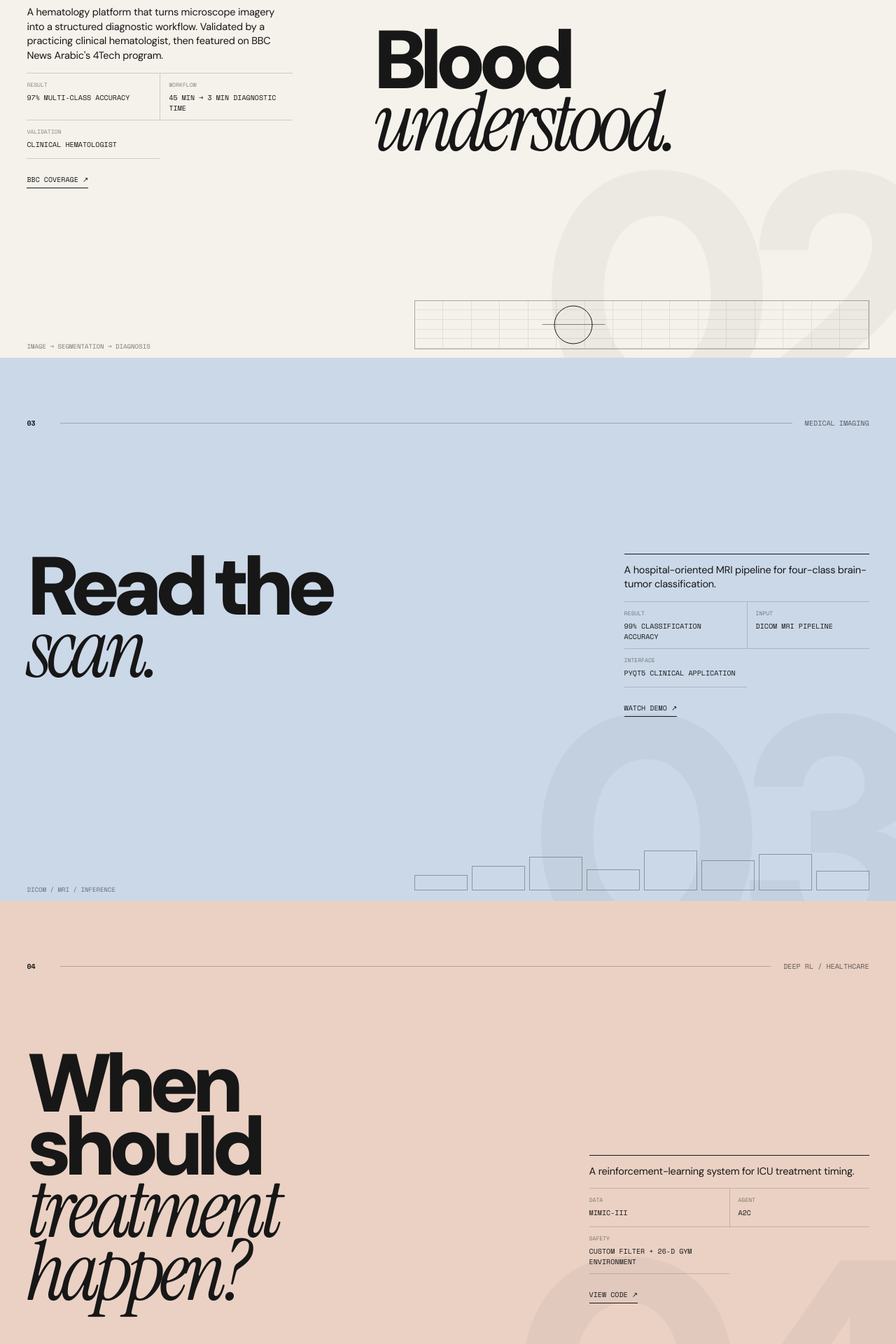
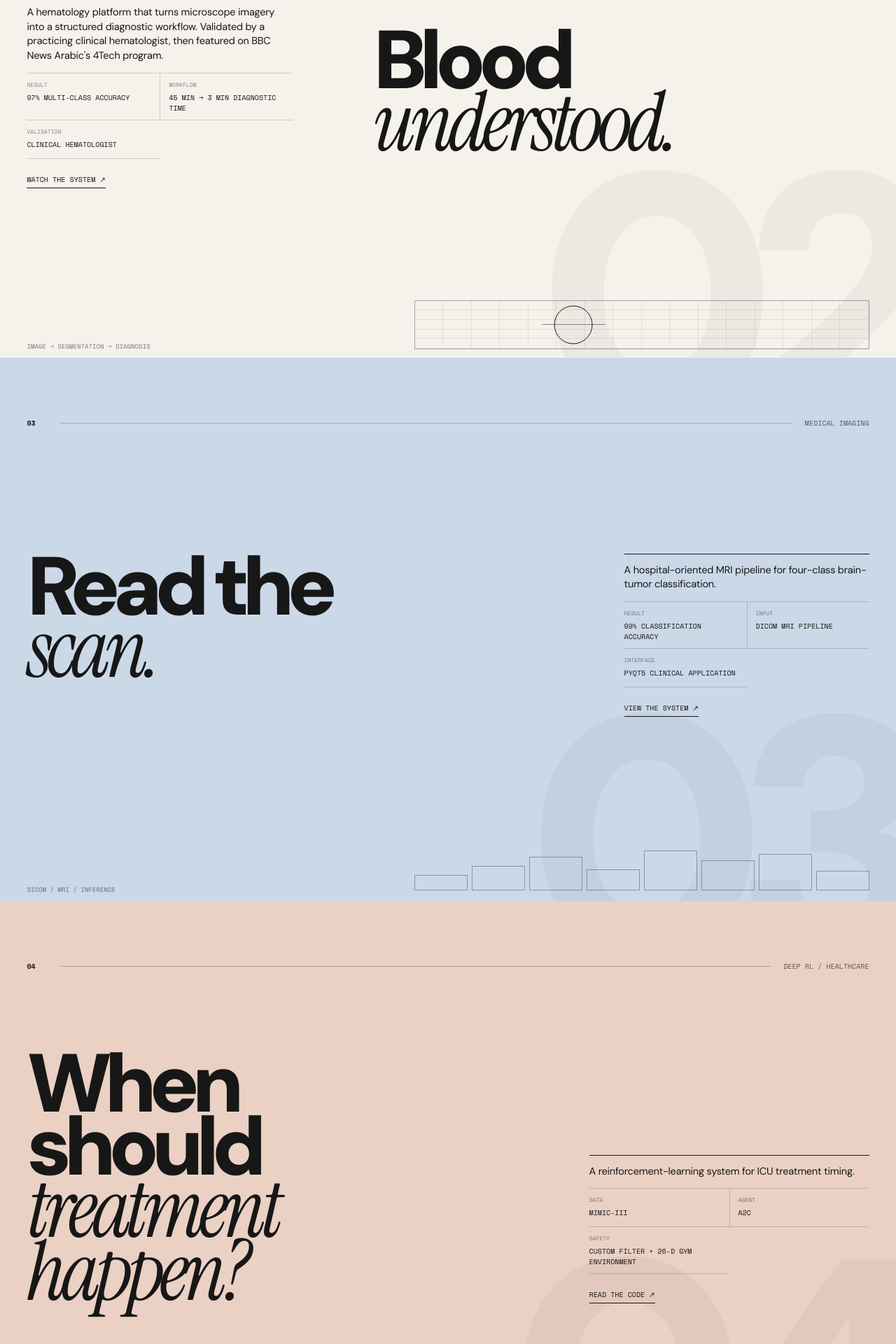
Before and after one commit to RYANX9/ahmedmessaad, a Next.js app: page / in a window 1280 px wide. Shown: the part 2115-4035 px from the top of the page at 70% size. Built offline with nearby package versions, Linux system fonts and the light colour scheme.

Commit message:
Update data.ts

```diff
--- a/app/data.ts
+++ b/app/data.ts
@@ -13,7 +13,7 @@ export const rail = {
   lastName: "Messaad",
   roles: ["AI / ML engineer", "Full-stack developer", "Researcher"],
   location: "Algeria",
-  hint: "Scroll to inspect \u2193",
+  hint: "Scroll to inspect ↓",
 };
 
 export const topbar = {
@@ -26,7 +26,7 @@ export const topbar = {
 };
 
 export const hero = {
-  eyebrow: "A working portfolio \u2014 not a r\u00e9sum\u00e9",
+  eyebrow: "A working portfolio — not a résumé",
   headline: ["I build the model.", "Then the system."],
   statement: [
     { text: "My work sits between " },
@@ -64,6 +64,36 @@ export const workIntro = {
   note: "Nine projects across clinical intelligence, applied ML, products and research.",
 };
 
+// Table of contents: the nine case files grouped into three narrative
+// threads. Used for a "Contents" overview section ahead of the deck.
+export const contents = {
+  eyebrow: "Selected stories",
+  count: "09 projects",
+  groups: [
+    {
+      num: "01",
+      title: "Clinical intelligence",
+      description:
+        "Medical AI systems built around diagnosis, imaging, treatment decisions and the reality of clinical workflows.",
+      projects: "HemaVision / AIRM / DRL",
+    },
+    {
+      num: "02",
+      title: "From model to product",
+      description:
+        "Models are only one layer. These projects continue through interfaces, APIs, databases, deployment and actual use.",
+      projects: "Specmob / Daily Health / Cost",
+    },
+    {
+      num: "03",
+      title: "What the experiment taught",
+      description:
+        "Not every result is a victory. Failed hypotheses, constraints and unexpected findings belong in the archive too.",
+      projects: "Trading / Research",
+    },
+  ],
+};
+
 export type CaseStudy = {
   num: string;
   category: string;
@@ -77,6 +107,15 @@ export type CaseStudy = {
   metric: { big: string; small: string };
   artSymbol: string;
   artLabel: string;
+  // A small kicker shown on standout cases ("FEATURE", "FINDING").
+  // Undefined for the rest.
+  feature?: string;
+  // A short reflective line — the "so what" of the project, not just
+  // the spec sheet. Shown as a pull-quote on the card.
+  insight: string;
+  // Plain, unlabeled field notes (as opposed to the labelled facts
+  // grid) — quick technical/context tags read at a glance.
+  fieldNotes: string[];
 };
 
 export const cases: CaseStudy[] = [
@@ -87,17 +126,24 @@ export const cases: CaseStudy[] = [
     titleLines: ["Spec", "mob."],
     summary: "A phone discovery system built around the way people actually search.",
     extra: "Search, filtering, comparison and recommendation across a large device catalogue.",
-    link: { href: "https://specmob.vercel.app", label: "Open live site" },
+    link: { href: "https://specmob.vercel.app", label: "Open Specmob" },
     facts: [
       { label: "Stack", value: "Next.js / FastAPI / PostgreSQL" },
       { label: "Interface", value: "Search / compare / guided pick" },
       { label: "Intelligence", value: "Typo-tolerant search + Gemini copy layer" },
     ],
     description:
-      "The product connects structured specifications with a usable discovery experience. Instead of presenting a database, it turns technical constraints into decisions: what fits a budget, which camera matters, what charges fastest, what should be compared.",
-    metric: { big: "01\u2192N", small: "From one query to a shortlist" },
+      "A consumer electronics discovery and comparison platform. Search, filtering, comparison and recommendation are connected to a real product experience rather than presented as an isolated ML demo. It turns technical constraints into decisions: what fits a budget, which camera matters, what charges fastest, what should be compared.",
+    metric: { big: "01→N", small: "From one query to a shortlist" },
     artSymbol: "specmob",
-    artLabel: "query \u2192 signal \u2192 choice",
+    artLabel: "query → signal → choice",
+    insight: "The model is not the destination. The useful thing is the system around it.",
+    fieldNotes: [
+      "Next.js / FastAPI / PostgreSQL",
+      "Typo-tolerant search",
+      "Comparison engine",
+      "Recommendation workflow",
+    ],
   },
   {
     num: "02",
@@ -107,17 +153,26 @@ export const cases: CaseStudy[] = [
     summary:
       "A hematology platform that turns microscope imagery into a structured diagnostic workflow.",
     extra: "Validated by a practicing clinical hematologist, then featured on BBC News Arabic's 4Tech program.",
-    link: { href: "https://www.youtube.com/watch?v=fX77vZlHkng", label: "BBC coverage" },
+    link: { href: "https://www.youtube.com/watch?v=fX77vZlHkng", label: "Watch the system" },
     facts: [
       { label: "Result", value: "97% multi-class accuracy" },
-      { label: "Workflow", value: "45 min \u2192 3 min diagnostic time" },
+      { label: "Workflow", value: "45 min → 3 min diagnostic time" },
       { label: "Validation", value: "Clinical hematologist" },
     ],
     description:
-      "Computer vision models identify blood-cell classes while the surrounding application turns inference into something a clinician can inspect and use. YOLOv8, U-Net, OpenCV and PyTorch sit underneath the product.",
+      "A hematology analysis platform designed to turn microscope imagery into a usable diagnostic workflow. The system combines computer vision, segmentation and classification with a product layer built for clinical use. YOLOv8, U-Net, OpenCV and PyTorch sit underneath the product.",
     metric: { big: "97%", small: "Multi-class accuracy" },
     artSymbol: "hemavision",
-    artLabel: "image \u2192 segmentation \u2192 diagnosis",
+    artLabel: "image → segmentation → diagnosis",
+    feature: "FEATURE",
+    insight:
+      "45 minutes → 3 minutes. The interesting result was not only the accuracy — it was the reduction of friction around the diagnosis.",
+    fieldNotes: [
+      "97% multi-class accuracy",
+      "YOLOv8 / U-Net / OpenCV / PyTorch",
+      "Clinical hematologist validation",
+      "Featured by BBC News Arabic 4Tech",
+    ],
   },
   {
     num: "03",
@@ -125,17 +180,25 @@ export const cases: CaseStudy[] = [
     tag: "AIRM",
     titleLines: ["Read the", "scan."],
     summary: "A hospital-oriented MRI pipeline for four-class brain-tumor classification.",
-    link: { href: "https://youtu.be/2OeqBKF3X_A", label: "Watch demo" },
+    link: { href: "https://youtu.be/2OeqBKF3X_A", label: "View the system" },
     facts: [
       { label: "Result", value: "99% classification accuracy" },
       { label: "Input", value: "DICOM MRI pipeline" },
       { label: "Interface", value: "PyQt5 clinical application" },
     ],
     description:
-      "The project was built around the gap between a trained classifier and a usable clinical tool: DICOM handling, preprocessing, inference, interface design and radiologist validation are treated as one system.",
+      "A medical imaging pipeline for four-class brain tumor classification, built around DICOM data and a PyQt5 clinical interface rather than a notebook-only model. DICOM handling, preprocessing, inference, interface design and radiologist validation are treated as one system.",
     metric: { big: "99%", small: "Four-class classification" },
     artSymbol: "airm",
     artLabel: "DICOM / MRI / inference",
+    insight:
+      "99% accuracy isn't the product. A model becomes useful when it can survive the path from image to decision.",
+    fieldNotes: [
+      "Efficient deep learning pipeline",
+      "DICOM integration",
+      "Radiologist validation",
+      "Hospital-oriented workflow",
+    ],
   },
   {
     num: "04",
@@ -143,17 +206,25 @@ export const cases: CaseStudy[] = [
     tag: "Medical Treatment DRL",
     titleLines: ["When should", "treatment happen?"],
     summary: "A reinforcement-learning system for ICU treatment timing.",
-    link: { href: "https://github.com/RYANX9/medical-treatment-drl/", label: "View code" },
+    link: { href: "https://github.com/RYANX9/medical-treatment-drl/", label: "Read the code" },
     facts: [
       { label: "Data", value: "MIMIC-III" },
       { label: "Agent", value: "A2C" },
       { label: "Safety", value: "Custom filter + 26-D Gym environment" },
     ],
     description:
-      "The research frames treatment timing as a sequential decision problem. The important part is not just the agent: state design, reward construction and a safety layer sit between an RL policy and a clinical recommendation.",
+      "A reinforcement-learning experiment for ICU treatment timing using MIMIC-III. The work tested whether a learned policy could produce clinically appropriate treatment decisions under a constrained environment. State design, reward construction and a safety layer sit between an RL policy and a clinical recommendation.",
     metric: { big: "99.5%", small: "Clinical appropriateness" },
     artSymbol: "medical-drl",
-    artLabel: "state \u2192 action \u2192 reward",
+    artLabel: "state → action → reward",
+    insight:
+      "A 99.5% appropriateness score is only meaningful when the environment, safety filter and evaluation assumptions are visible.",
+    fieldNotes: [
+      "MIMIC-III",
+      "A2C / 26-D environment",
+      "Safety-filtered policy",
+      "Clinical decision support",
+    ],
   },
   {
     num: "05",
@@ -161,17 +232,20 @@ export const cases: CaseStudy[] = [
     tag: "Healthcare Cost",
     titleLines: ["Find the", "drivers."],
     summary: "A cost-prediction model designed to explain its own decisions.",
-    link: { href: "https://github.com/RYANX9/healthcare-cost-prediction", label: "View code" },
+    link: { href: "https://github.com/RYANX9/healthcare-cost-prediction", label: "Read the code" },
     facts: [
       { label: "Model", value: "Conv1D" },
-      { label: "Result", value: "R\u00b2 0.88" },
+      { label: "Result", value: "R² 0.88" },
       { label: "Interpretation", value: "47 engineered features + SHAP" },
     ],
     description:
-      "Prediction is only half of the job. Feature engineering and SHAP analysis expose which signals influence projected healthcare cost and make the model easier to interrogate.",
+      "A predictive healthcare model using engineered features and explainability tooling to move beyond a single prediction toward understanding what drives the estimate. Feature engineering and SHAP analysis expose which signals influence projected healthcare cost and make the model easier to interrogate.",
     metric: { big: "0.88", small: "Coefficient of determination" },
     artSymbol: "healthcare-cost",
-    artLabel: "features \u2192 model \u2192 explanation",
+    artLabel: "features → model → explanation",
+    insight:
+      "R² 0.88 — but the explanation around a prediction matters almost as much as the prediction itself.",
+    fieldNotes: ["Conv1D", "47 engineered features", "SHAP explainability"],
   },
   {
     num: "06",
@@ -179,17 +253,24 @@ export const cases: CaseStudy[] = [
     tag: "My Daily Health",
     titleLines: ["One interface.", "Five diseases."],
     summary: "A multi-disease diagnostic platform developed as an M.Sc. thesis.",
-    link: { href: "https://youtu.be/kh7WBjNPpEM", label: "Watch demo" },
+    link: { href: "https://youtu.be/kh7WBjNPpEM", label: "Watch the demo" },
     facts: [
       { label: "Domains", value: "Five disease areas" },
       { label: "Architectures", value: "12 evaluated" },
-      { label: "Reported accuracy", value: "90\u201399%" },
+      { label: "Reported accuracy", value: "90–99%" },
     ],
     description:
-      "The project explores how multiple diagnostic models can coexist inside one product rather than becoming disconnected notebooks. It brings model selection, inference and user interaction into one application.",
+      "A multi-disease diagnostic platform developed as an M.Sc. thesis, bringing multiple model architectures and disease domains into one usable system. It brings model selection, inference and user interaction into one application rather than a stack of disconnected notebooks.",
     metric: { big: "12", small: "Architectures evaluated" },
     artSymbol: "my-daily-health",
     artLabel: "many models / one system",
+    insight: "Research becomes more interesting when it has to become a product.",
+    fieldNotes: [
+      "5 disease domains",
+      "12 architectures",
+      "90–99% reported accuracy range",
+      "M.Sc. thesis",
+    ],
   },
   {
     num: "07",
@@ -197,17 +278,25 @@ export const cases: CaseStudy[] = [
     tag: "Crypto Trading",
     titleLines: ["The useful", "failure."],
     summary: "An honest experiment where PPO/A2C did not beat a simple SMA strategy.",
-    link: { href: "https://github.com/RYANX9/deep-rl-trading", label: "View code" },
+    link: { href: "https://github.com/RYANX9/deep-rl-trading", label: "Read the experiment" },
     facts: [
       { label: "Agents", value: "PPO / A2C" },
       { label: "Baseline", value: "SMA" },
       { label: "Finding", value: "RL limits in noisy markets" },
     ],
     description:
-      "Not every experiment should end in a victory lap. The result became the finding: in a noisy, non-stationary environment, greater model complexity did not guarantee a better strategy.",
+      "A deep reinforcement-learning trading experiment comparing PPO and A2C against a simpler SMA baseline in a noisy, non-stationary environment. Not every experiment should end in a victory lap: in a noisy, non-stationary environment, greater model complexity did not guarantee a better strategy.",
     metric: { big: "SMA", small: "Baseline that won the test" },
     artSymbol: "crypto-rl",
-    artLabel: "hypothesis \u2192 test \u2192 evidence",
+    artLabel: "hypothesis → test → evidence",
+    feature: "FINDING",
+    insight: "The model lost. The experiment didn't.",
+    fieldNotes: [
+      "PPO / A2C",
+      "SMA baseline",
+      "Negative result retained",
+      "Evidence over vanity",
+    ],
   },
   {
     num: "08",
@@ -216,17 +305,19 @@ export const cases: CaseStudy[] = [
     titleLines: ["Life,", "structured."],
     summary:
       "A personal productivity system for tasks, budgets, streaks, reminders and notes.",
-    link: { href: "https://github.com/RYANX9/rystudio", label: "View code" },
+    link: { href: "https://github.com/RYANX9/rystudio", label: "Read the code" },
     facts: [
       { label: "Storage", value: "PostgreSQL" },
       { label: "Features", value: "Todos / budget / streaks / notes" },
       { label: "Realtime", value: "Web push reminders" },
     ],
     description:
-      "A quieter kind of engineering: taking a collection of daily behaviours and turning them into one coherent system. The project is less about algorithms and more about designing reliable state around a human workflow.",
+      "A personal productivity system connecting tasks, budgets, streaks, reminders, notes and web push into one practical application. A quieter kind of engineering: taking a collection of daily behaviours and turning them into one coherent system, designed around a human workflow rather than an algorithm.",
     metric: { big: "24/7", small: "A system built for daily use" },
     artSymbol: "day-tracker",
-    artLabel: "intent \u2192 routine \u2192 memory",
+    artLabel: "intent → routine → memory",
+    insight: "Small systems become valuable when they remove small amounts of friction every day.",
+    fieldNotes: ["PostgreSQL", "Web Push", "Tasks / Budget / Notes", "Personal system"],
   },
   {
     num: "09",
@@ -236,17 +327,24 @@ export const cases: CaseStudy[] = [
     summary: "A client portfolio whose admin panel commits straight back to the repo.",
     extra:
       "Built for Zaid Saad, a Flutter and Firebase developer, with no separate database or CMS involved.",
-    link: { href: "https://zaid-saad.vercel.app", label: "Visit site" },
+    link: { href: "https://zaid-saad.vercel.app", label: "See the product" },
     facts: [
-      { label: "Client", value: "Zaid Saad \u2014 Flutter / Firebase developer" },
-      { label: "Storage", value: "None \u2014 git is the database" },
+      { label: "Client", value: "Zaid Saad — Flutter / Firebase developer" },
+      { label: "Storage", value: "None — git is the database" },
       { label: "Write path", value: "GitHub Contents API" },
     ],
     description:
-      "An /admin dashboard edits site content and posts to an API route that regenerates the data file and commits it straight back to the repository through the GitHub Contents API. The live data file stays the single source of truth, and every edit is a real, versioned git commit.",
+      "A portfolio administration system where content edits flow through the GitHub Contents API, keeping the repository itself as the source of truth. An /admin dashboard edits site content and posts to an API route that regenerates the data file and commits it straight back to the repository, so every edit is a real, versioned git commit.",
     metric: { big: "0", small: "Databases required" },
     artSymbol: "git-cms",
-    artLabel: "edit \u2192 commit \u2192 publish",
+    artLabel: "edit → commit → publish",
+    insight: "The portfolio is not only the interface. It is also a system for maintaining the interface.",
+    fieldNotes: [
+      "GitHub Contents API",
+      "Repository as source of truth",
+      "Client editing workflow",
+      "Editorial principle / 01",
+    ],
   },
 ];
 
@@ -261,7 +359,7 @@ export const about = {
   timeline: [
     {
       period: "2023",
-      detail: "M.Sc. Electronics of Embedded Systems \u2014 Universit\u00e9 Mohamed Boudiaf de M\u2019sila",
+      detail: "M.Sc. Electronics of Embedded Systems — Université Mohamed Boudiaf de M'sila",
       tag: "Education",
     },
     {
@@ -284,6 +382,6 @@ export const contact = {
     { label: "LinkedIn", href: profile.linkedin },
     { label: "Kaggle", href: profile.kaggle },
   ],
-  footerLeft: "Ahmed Messaad / AI \u00b7 ML \u00b7 Full-stack",
+  footerLeft: "Ahmed Messaad / AI · ML · Full-stack",
   footerRight: "End of record",
 };
```
